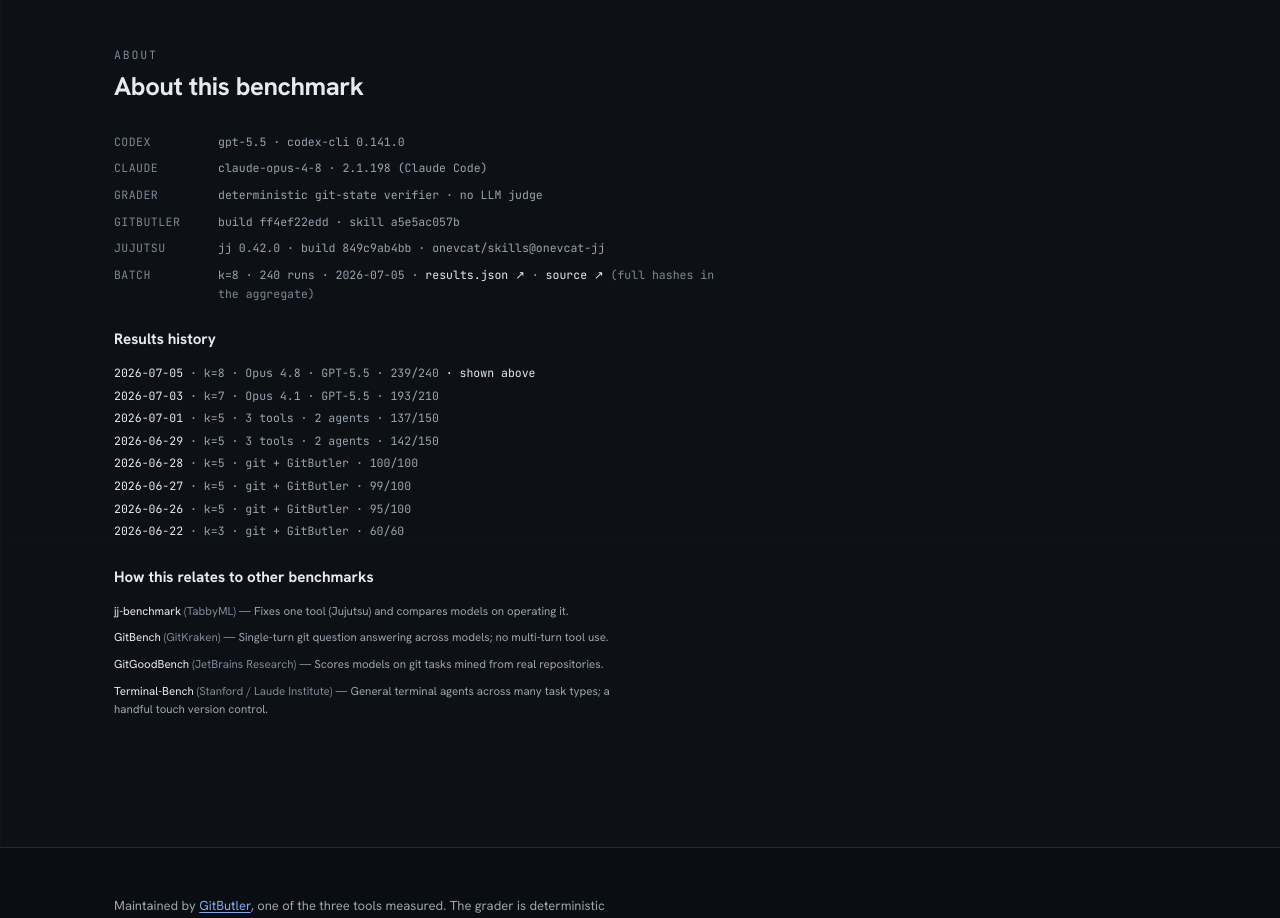
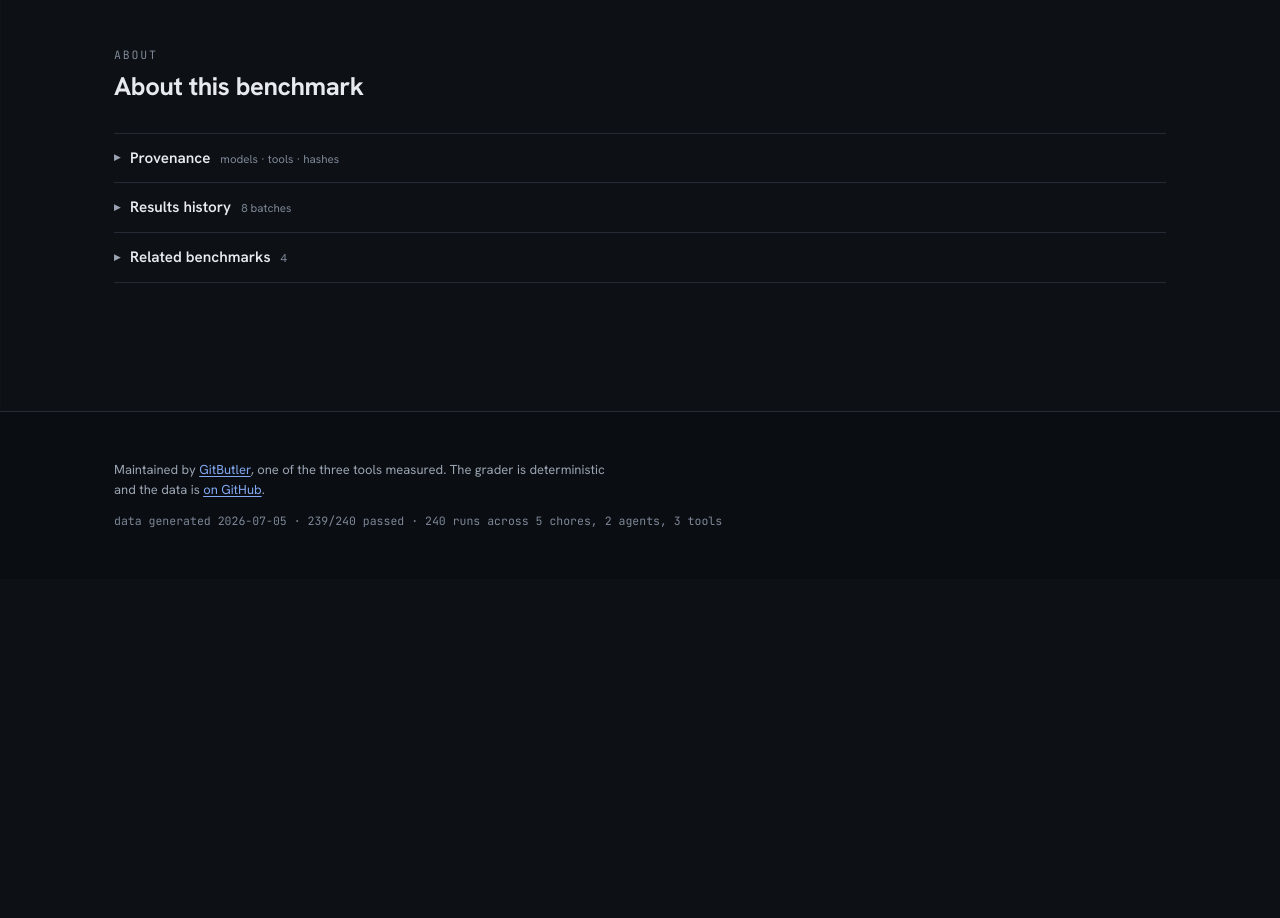
Before and after one commit to gitbutlerapp/version-control-bench, a Next.js app in the folder web/: page / in a window 1280 px wide. Shown: the part 4260-5178 px from the top of the page. After the commit the page ends 4839 px from the top, so only its background shows below. Built offline with nearby package versions, Linux system fonts and the light colour scheme.

Commit message:
Collapse the About sub-sections into disclosures
Make provenance, results history, and related benchmarks collapsible
(closed by default) with caret summaries and a short hint on each, so
the About section is a heading plus three rows until expanded. Roughly
halves its default height.

```diff
--- a/web/app/components/Provenance.tsx
+++ b/web/app/components/Provenance.tsx
@@ -33,6 +33,10 @@
         <h2>{MICRO.reproduceTitle}</h2>
       </div>
 
+      <details className="about-disclose">
+        <summary>
+          Provenance <span className="about-count">models · tools · hashes</span>
+        </summary>
         <dl className="prov mono">
           {agents.map((a) => (
             <div key={a.id}>
@@ -65,9 +69,12 @@
             </dd>
           </div>
         </dl>
+      </details>
 
-      <div className="prov-block">
-        <h3>{HISTORY.title}</h3>
+      <details className="about-disclose">
+        <summary>
+          {HISTORY.title} <span className="about-count">{HISTORY.entries.length} batches</span>
+        </summary>
         <ul className="history-list mono">
           {HISTORY.entries.map((entry) => (
             <li key={entry.date}>
@@ -79,10 +86,13 @@
             </li>
           ))}
         </ul>
-      </div>
+      </details>
 
-      <div className="prov-block">
-        <h3>{RELATED.title}</h3>
+      <details className="about-disclose">
+        <summary>
+          Related benchmarks <span className="about-count">{RELATED.items.length}</span>
+        </summary>
+        <p className="faint about-lede">{RELATED.lede}</p>
         <ul className="related-list">
           {RELATED.items.map((r) => (
             <li key={r.name}>
@@ -93,7 +103,7 @@
             </li>
           ))}
         </ul>
-      </div>
+      </details>
     </section>
   );
 }
--- a/web/app/globals.css
+++ b/web/app/globals.css
@@ -1256,11 +1256,48 @@
 .prov a {
   color: var(--text);
 }
-.prov-block {
-  margin-top: var(--s-5);
+/* Collapsible About sub-sections — compact by default, expand on demand. */
+.about-disclose {
+  border-top: 1px solid var(--border);
 }
-.prov-block h3 {
-  font-size: var(--fs-body);
+.about-disclose:last-of-type {
+  border-bottom: 1px solid var(--border);
+}
+.about-disclose > summary {
+  cursor: pointer;
+  list-style: none;
+  display: flex;
+  align-items: baseline;
+  gap: 10px;
+  padding: var(--s-3) 0;
+  font-weight: 600;
+  color: var(--text);
+}
+.about-disclose > summary::-webkit-details-marker {
+  display: none;
+}
+.about-disclose > summary::before {
+  content: '▸';
+  font-size: 12px;
+  color: var(--text-muted);
+  transition: transform 0.15s ease;
+  align-self: center;
+}
+.about-disclose[open] > summary::before {
+  transform: rotate(90deg);
+}
+.about-count {
+  color: var(--text-faint);
+  font-weight: 400;
+  font-size: var(--fs-micro);
+}
+.about-disclose > dl,
+.about-disclose > ul,
+.about-disclose > .about-lede {
+  padding-bottom: var(--s-4);
+}
+.about-lede {
+  max-width: 74ch;
   margin: 0 0 var(--s-2);
 }
 .footer {
```
Lines whose indentation alone changed are shown as unchanged.
